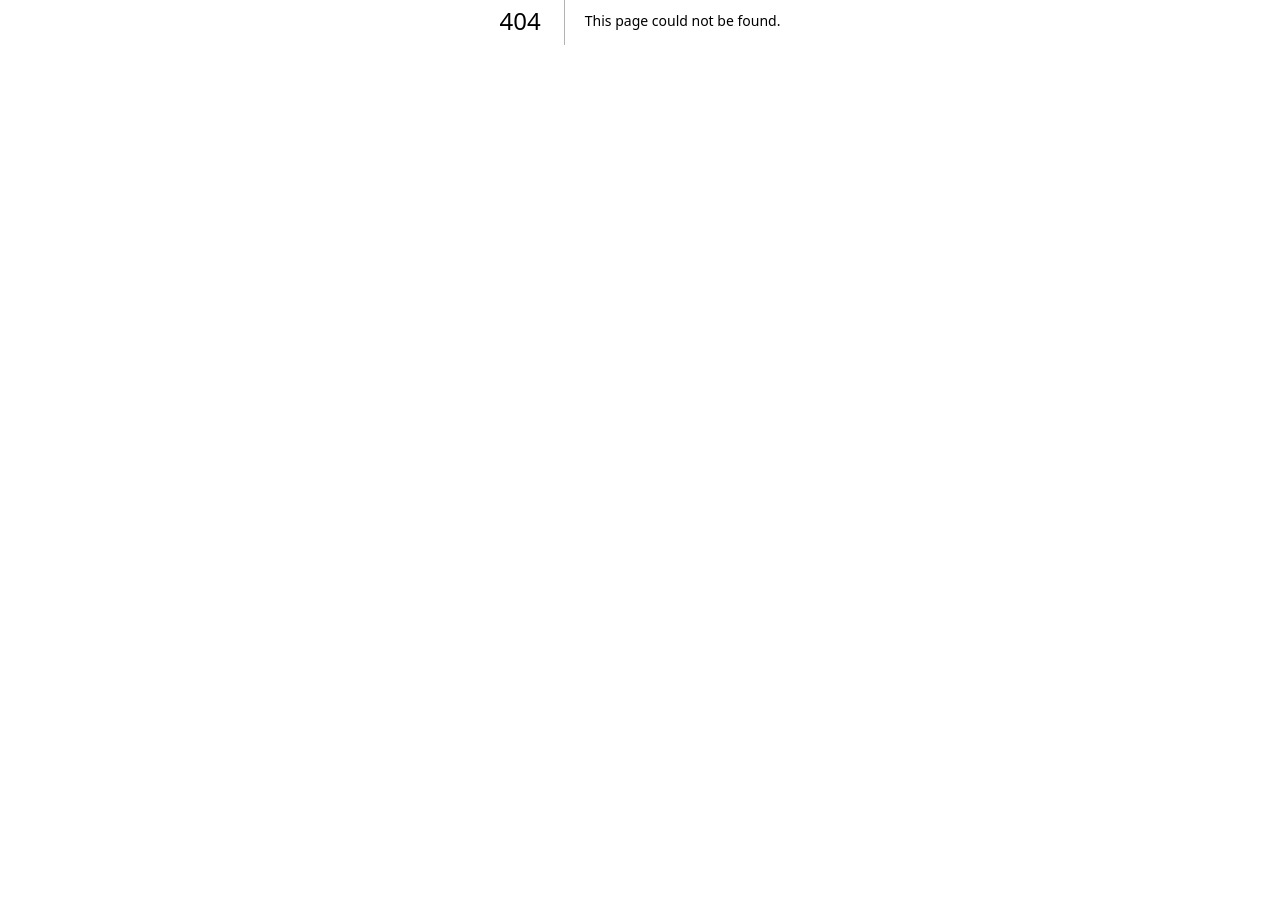
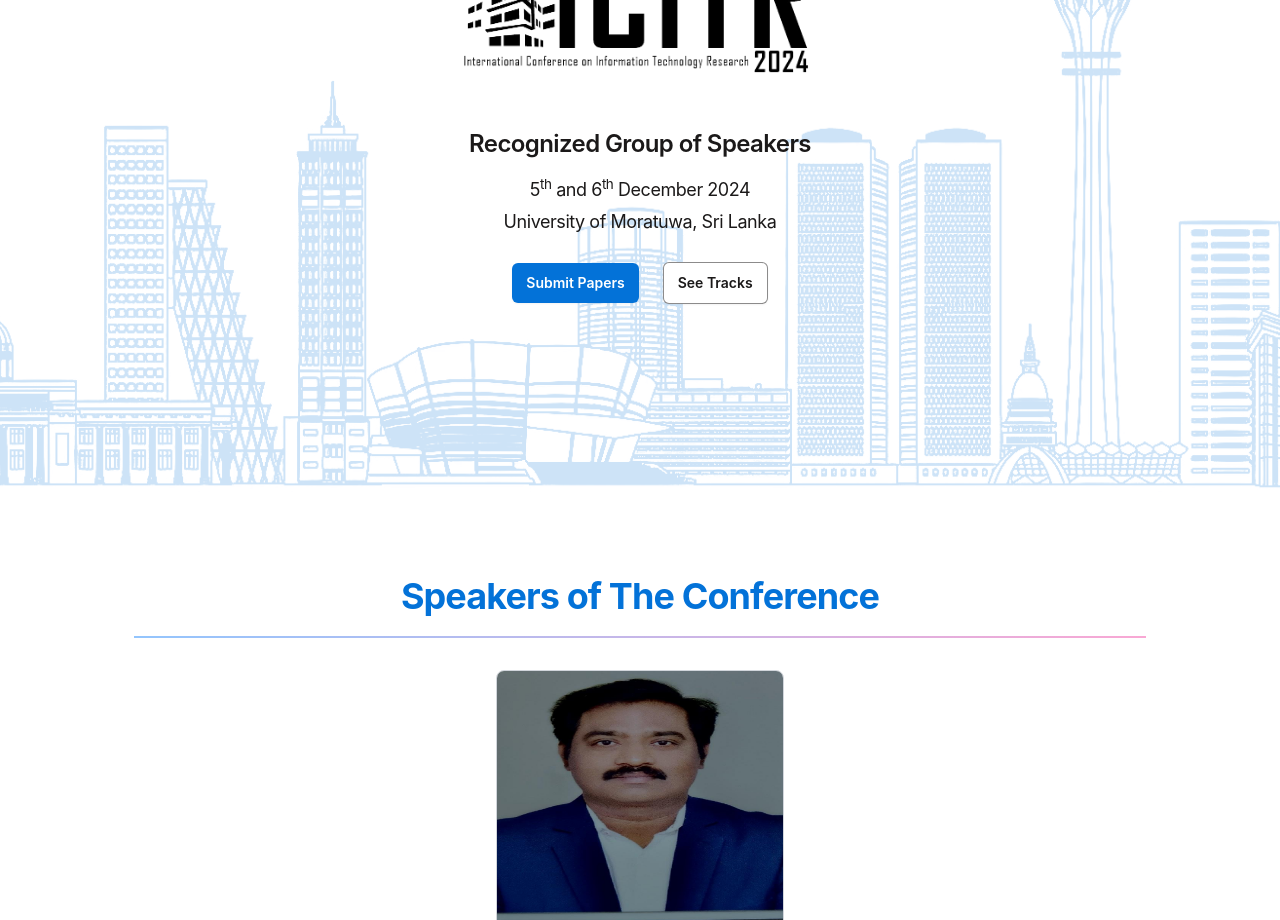
Before and after one commit to lakminagamage/ICITR_24_OW, a Next.js app: page /speakers in a window 1280 px wide. Before the commit this address had no page. Shown: the part 380-1300 px from the top of the page. Before the commit the page ends 800 px from the top, so only its background shows below. Built offline with nearby package versions, Linux system fonts and the light colour scheme.

Commit message:
feat: Speakers page done

```diff
--- a/src/components/Navbar.jsx
+++ b/src/components/Navbar.jsx
@@ -9,6 +9,7 @@ const navigation = [
   { name: "HOME", href: "/" },
   { name: "FOR AUTHORS", href: "/paperSubmission" },
   { name: "WORKSHOPS", href: "/workshops" },
+  { name: "SPEAKERS", href: "/speakers" },
   { name: "PAST ABSTRACTS", href: "/pastAbstracts" },
   { name: "COMMITTEE", href: "/committee" },
   { name: "CONTACT US", href: "/contacts" },
--- /dev/null
+++ b/src/pages/speakers.jsx
@@ -0,0 +1,58 @@
+import Hero from "@/components/Hero";
+import WorkshopLayout from "@/components/WorkshopLayout";
+import Footer from "@/components/Footer";
+
+function speakers() {
+  const speakersList = [
+    {
+      name: "Professor Joshi Manohar",
+      role: "Professor & HoD",
+      university:
+        "Department of Electrical and Electronics Engineering, Presidency University, Bangalore, India",
+      imageUrl: "img/speakers/joshi.png",
+    },
+  ];
+  return (
+    <div className="text-center bg-white">
+      <Hero subtitle="Recognized Group of Speakers" />
+      <div className="container px-2 md:mx-auto py-12">
+        <div className="mx-auto lg:mx-0">
+          <h2 className="text-3xl font-bold tracking-tight text-blue-primary sm:text-4xl">
+            Speakers of The Conference
+          </h2>
+        </div>
+        {/* hr */}
+        <div
+          className="mx-auto h-0.5 bg-gradient-to-r from-blue-300 to-pink-300 mb-8 mt-5"
+          style={{ width: "80%" }}
+        />
+
+        <div className="w-full flex flex-wrap justify-center items-center">
+          {speakersList.map((speaker, index) => (
+            <div className="w-72 h-96 bg-white border border-gray-300 rounded-lg overflow-hidden">
+              <div className="flex justify-center items-center w-full h-60 scale-110">
+                <img
+                  src={speaker.imageUrl}
+                  alt={speaker.name}
+                  className="w-full h-full"
+                />
+              </div>
+              <div className="p-4 flex-grow justify-center items-center w-full mt-2">
+                <h3 className="text-lg font-bold text-blue-primary">
+                  {speaker.name}
+                </h3>
+                <p className="text-sm text-gray-600 font-semibold">
+                  {speaker.role}
+                </p>
+                <p className="text-xs text-gray-600">{speaker.university}</p>
+              </div>
+            </div>
+          ))}
+        </div>
+      </div>
+      <Footer />
+    </div>
+  );
+}
+
+export default speakers;
```
Also changed, not shown: public/img/speakers/joshi.png (added).
